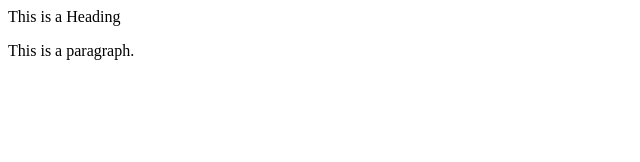
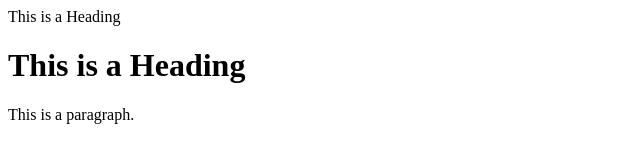
Before and after one commit to kdollar418/learning_git, a plain HTML site: page index.html in a window 1280 px wide. Shown: the whole page, without its empty margins (0-640 px from the left). Drawn offline with Linux system fonts and the light colour scheme.

Commit message:
Update index.html

```diff
--- a/index.html
+++ b/index.html
@@ -2,4 +2,9 @@
 <html>
 	<head>
 		<tih1>This is a Heading</h1>
+
+<body>
+	<h1>This is a Heading</h1>
 	<p>This is a paragraph.</p>
+		</body>
+		</html>
```
